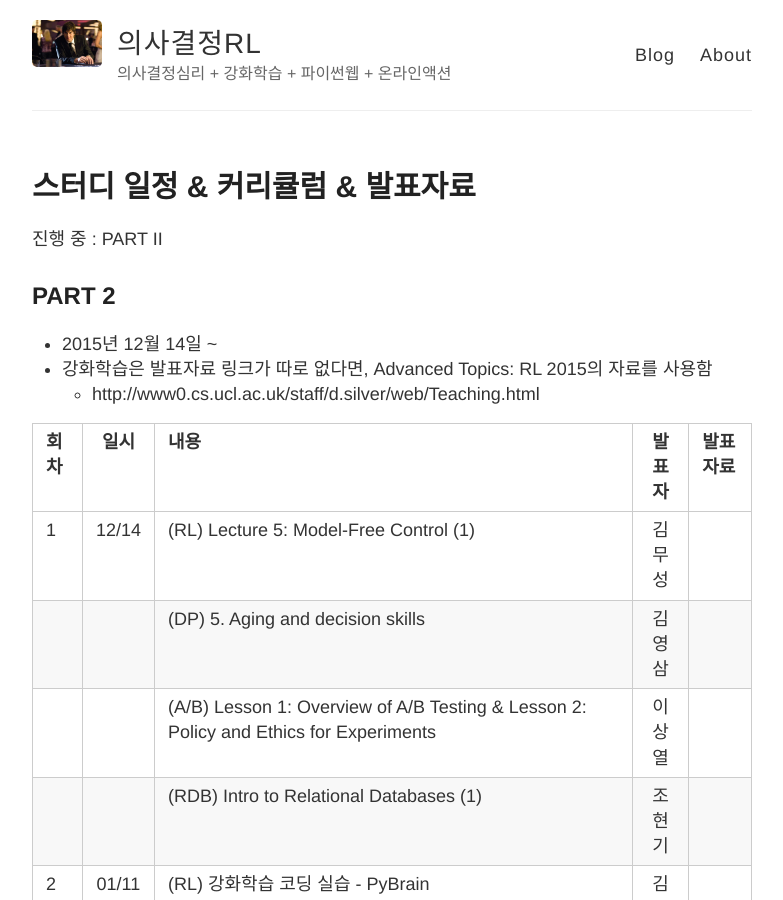
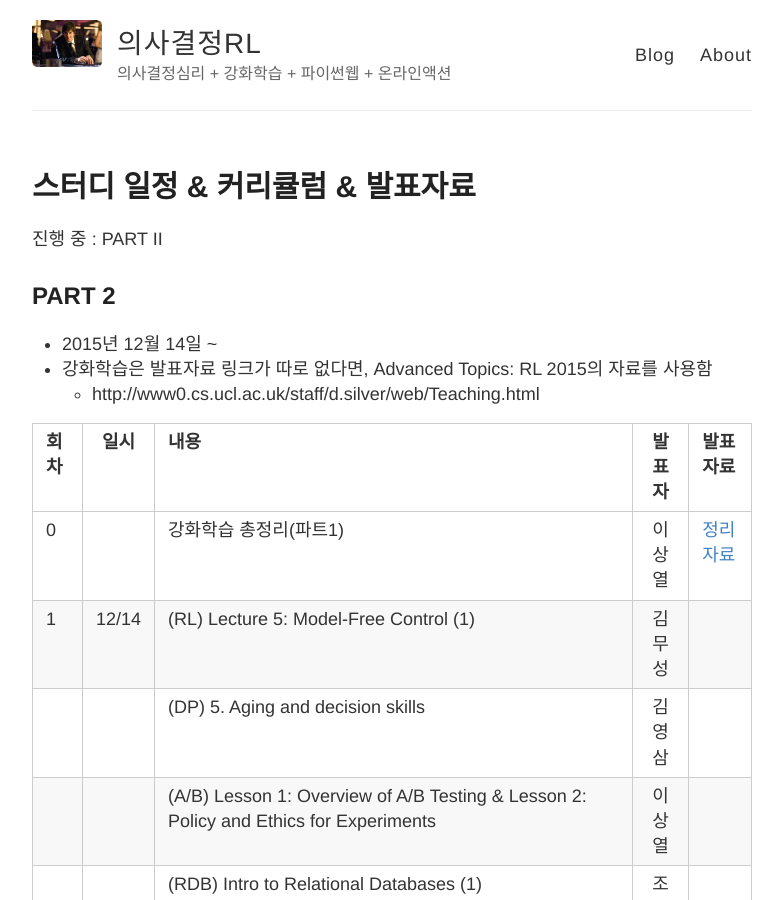
Before and after one commit to psygrammer/dprl, a Jekyll site: the page built from _posts/2015-12-31-SCHEDULE.md, in a window 1280 px wide and 900 px high. Shown: the whole window, without its empty margins (248-1031 px from the left). Built offline with Jekyll 4.4.1, drawn with Linux system fonts in a browser that asks for light colours; Markdown is read by kramdown in place of the engine named in the settings.

Commit message:
Update 2015-12-31-SCHEDULE.md

```diff
--- a/_posts/2015-12-31-SCHEDULE.md
+++ b/_posts/2015-12-31-SCHEDULE.md
@@ -14,6 +14,7 @@ title: 스터디 일정 & 커리큘럼 & 발표자료
 
 |회차| 일시| 내용                                  | 발표자  |              발표자료                    |
 |--- |:---:| :-------------------------------------|:-------:|:---------------------------------------- |
+| 0  | |강화학습 총정리(파트1) |이상열|[정리자료](http://nbviewer.ipython.org/github/psygrammer/dprl/blob/master/part2/RL/part1_%EC%B4%9D%EC%A0%95%EB%A6%AC/%EA%B0%95%ED%99%94%ED%95%99%EC%8A%B5_%EC%B4%9D%EC%A0%95%EB%A6%AC.ipynb)|
 | 1  |12/14|(RL) Lecture 5: Model-Free Control (1) |김무성||
 |    |     |(DP) 5. Aging and decision skills |김영삼||
 |    |     |(A/B) Lesson 1: Overview of A/B Testing & Lesson 2: Policy and Ethics for Experiments|이상열|
```
